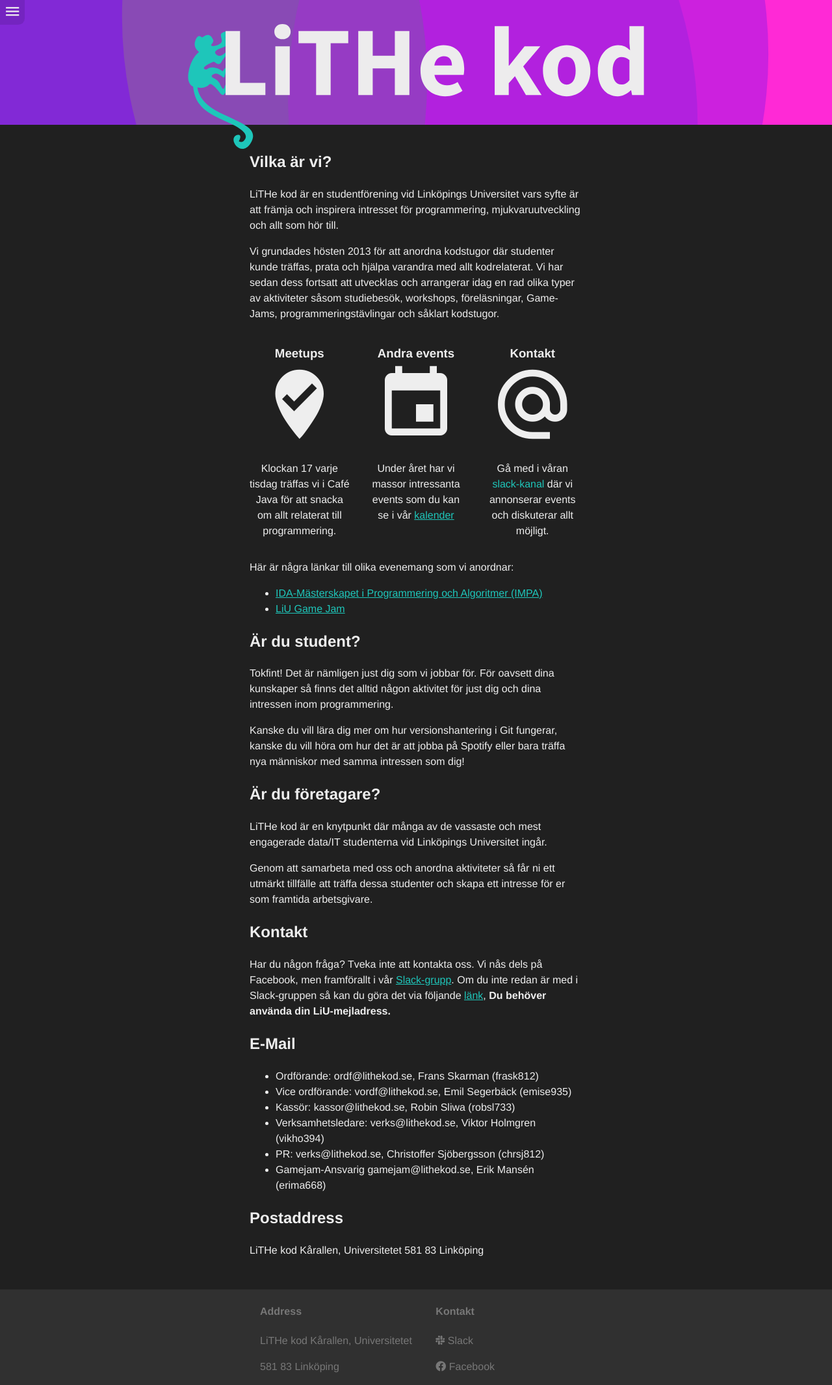
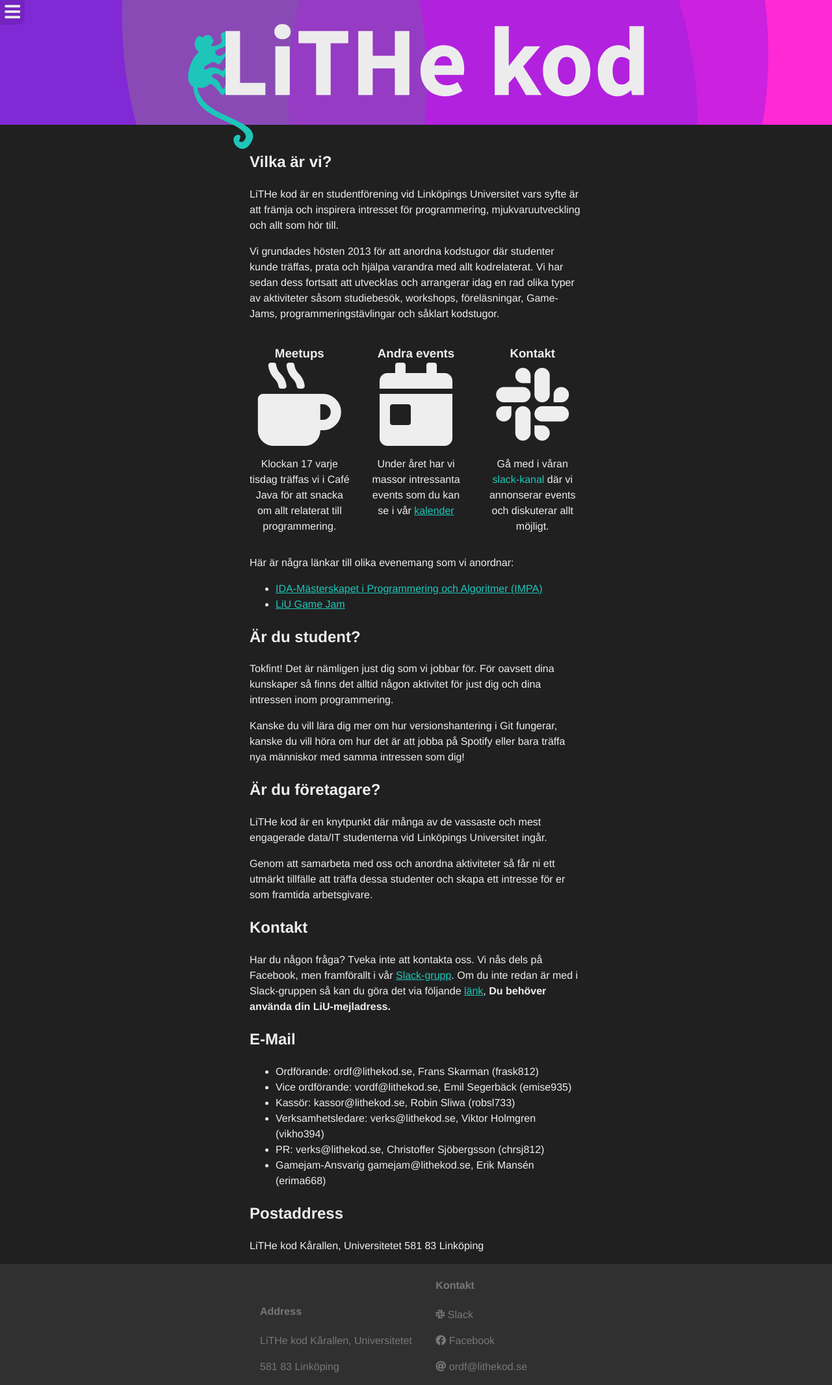
Before and after one commit to sornas/site-v2, a Flask app: page /se in a window 1280 px wide. Shown: the whole page at 65% size. Run offline with Flask 2, Linux system fonts and the light colour scheme; some libraries are stand-ins or nearby versions.

Commit message:
Remvoe google icons.

```diff
--- a/website/pages/index_se.md
+++ b/website/pages/index_se.md
@@ -13,7 +13,7 @@ föreläsningar, Game-Jams, programmeringstävlingar och såklart kodstugor.
 <div id="introduction">
 	<div class="intro-card">
 		<h3>Meetups</h3>
-		<i class="symbol material-icons">where_to_vote</i>
+		<i class="symbol fas fa-mug-hot"></i>
 		<p>
 			Klockan 17 varje tisdag träffas vi i Café Java för att snacka om allt relaterat till
 			programmering.
@@ -21,7 +21,7 @@ föreläsningar, Game-Jams, programmeringstävlingar och såklart kodstugor.
 	</div>
 	<div class="intro-card">
 		<h3>Andra events</h3>
-		<i class="symbol material-icons">event</i>
+		<i class="symbol fas fa-calendar-day"></i>
 		<p>
 			Under året har vi massor intressanta events som du kan se i vår <a
 			href="calendarlink">kalender</a>
@@ -29,7 +29,7 @@ föreläsningar, Game-Jams, programmeringstävlingar och såklart kodstugor.
 	</div>
 	<div class="intro-card">
 		<h3>Kontakt</h3>
-		<i class="symbol material-icons">alternate_email</i>
+		<i class="symbol fab fa-slack"></i>
 		<p>
 			Gå med i våran <a>slack-kanal</a> där vi annonserar events och
 			diskuterar allt möjligt.
--- a/website/static/style.css
+++ b/website/static/style.css
@@ -7,24 +7,29 @@
 	--sidebar-accent-color: #1ec6ba;
 	--dark-text-color: #606060;
 	--max-article-width: 32em;
+
+	--footer-fg-color: #777;
+	--footer-highlight-fg-color: #EEE;
 }
 
 /* Configure themes	*/
 #theme-trigger[type="checkbox"]:checked + #body {
+	/* Light theme */
 	--primary-color: #111;
 	--background-color: #FFF;
 	--footer-bg-color: #EEE;
-	--footer-fg-color: #777;
+	--footer-highlight-fg-color: #AAA;
 	--link-color: #228e87;
 	--page-color: #dddcdd;
 	--gray-color: #666;
 }
 
 #theme-trigger[type="checkbox"]:not(:checked) + #body {
+	/* Dark theme */
 	--primary-color: #eee;
 	--background-color: #202020;
 	--footer-bg-color: #303030;
-	--footer-fg-color: #777;
+	--footer-highlight-fg-color: #EEE;
 	--link-color: #1ec6ba;
 	--page-color: #dddcdd;
 	--gray-color: #aaa;
@@ -343,6 +348,10 @@ footer a {
 	text-decoration: none;
 }
 
+footer a:hover {
+	color: var(--footer-highlight-fg-color);
+}
+
 .footer-block {
 	display: inline-block;
 	margin: 0 1em;
--- a/website/templates/base.html
+++ b/website/templates/base.html
@@ -4,7 +4,6 @@
 		<title>LiTHe-Kod 4.8, The website returns</title>
 		<link rel='icon' type='image/png' href='/static/img/icon.png'>
 		<link href='/static/style.css' rel='stylesheet' type='text/css'>
-		<link rel="stylesheet" href="https://fonts.googleapis.com/icon?family=Material+Icons">
 		<link rel="stylesheet" href="https://use.fontawesome.com/releases/v5.9.0/css/all.css">
 		<script src="/static/script.js"></script>
 		<meta name="viewport" content="width=device-width, initial-scale=1.0">
@@ -18,7 +17,7 @@
 		<nav id='nav'>
 			<label for='nav-trigger-toggle'>
 				<div id='nav-toggle' >
-					<i class='material-icons'>menu</i>
+					<i class="fas fa-bars"></i>
 				</div>
 			</label>
 			<img id='nav-logo' src='/static/img/logo.png'>
@@ -93,6 +92,11 @@
 							<i class="fab fa-facebook"></i> Facebook
 						</a>
 					</p>
+					<p>
+						<a href="mailto:ordf@lithekod.se">
+							<i class="fas fa-at"></i> ordf@lithekod.se
+						</a>
+					</p>
 				</div>
 			</footer>
 		</div>
```
Also changed, not shown: website/pages/index_en.md (+3 -3 lines).
